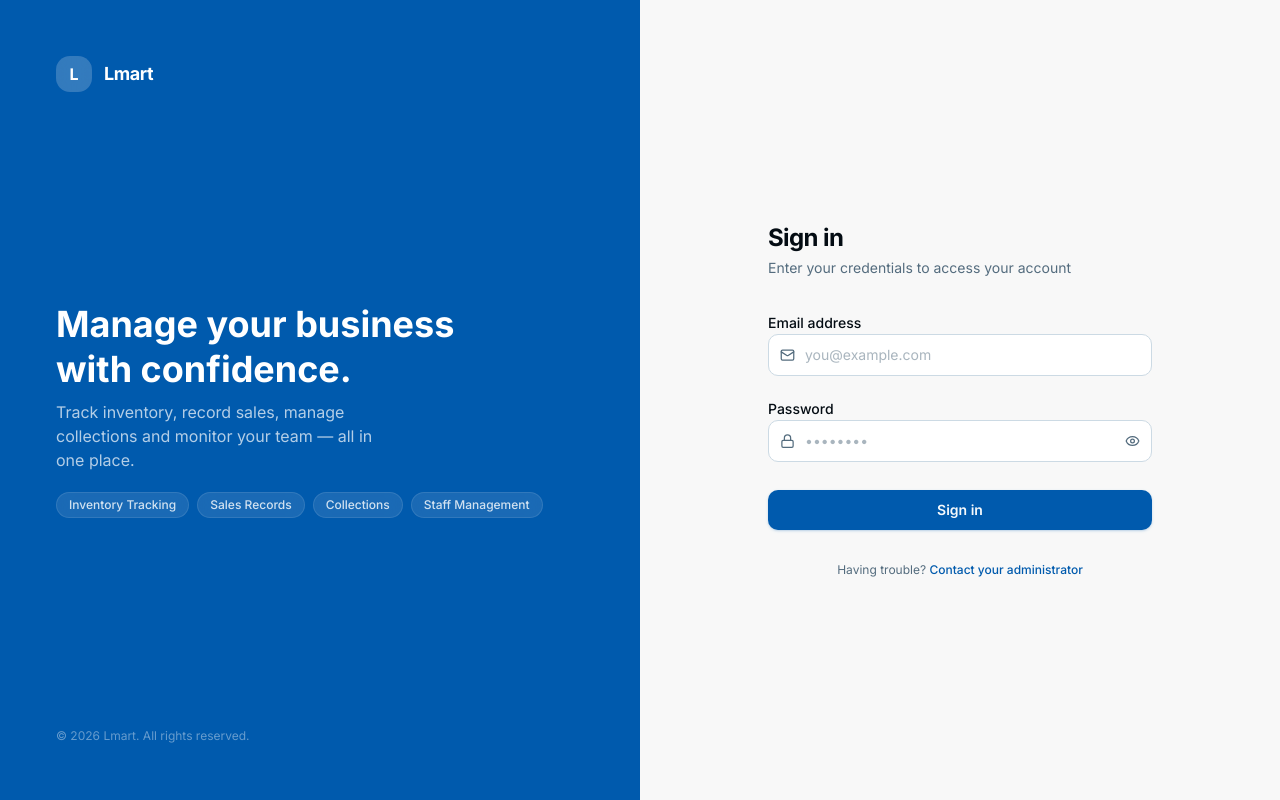
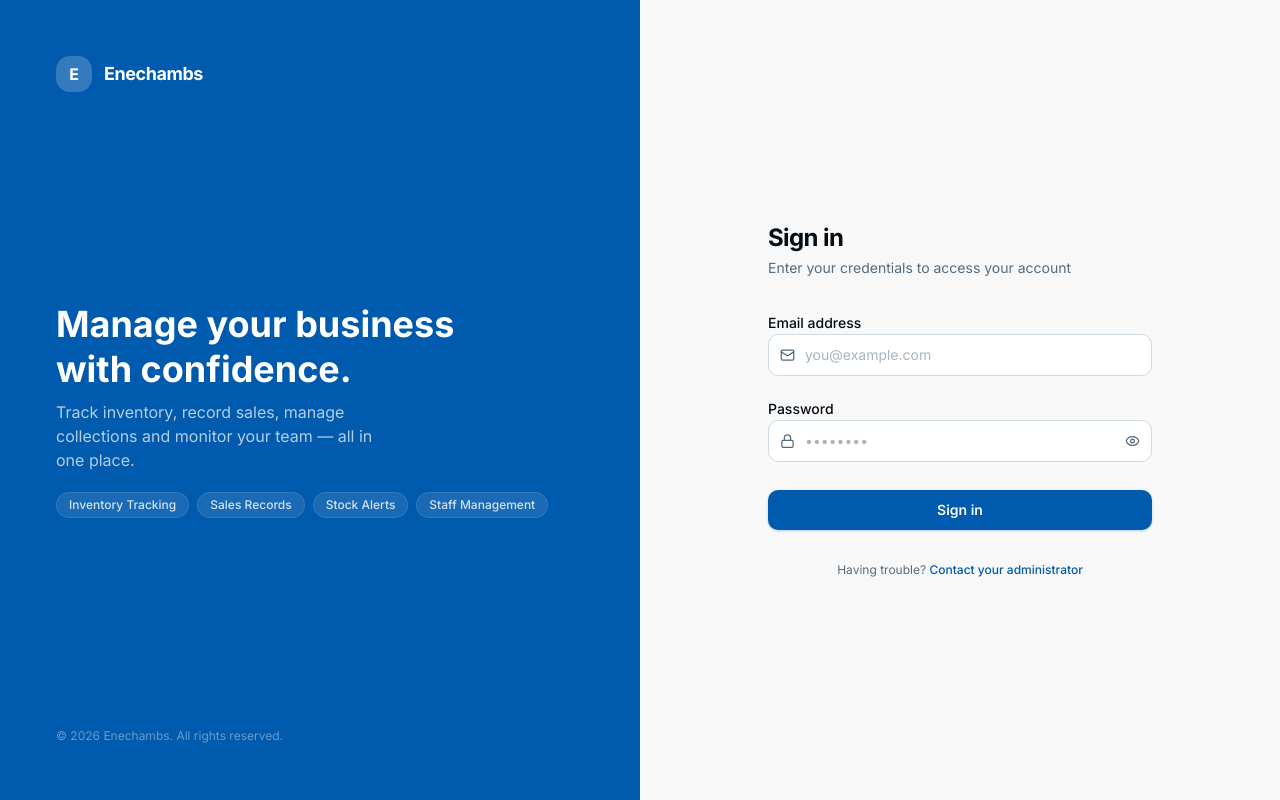
Before and after one commit to enechambs-hq/enechambs-inventory, a Next.js app: page /login in a window 1280 px wide. Built offline with nearby package versions, Linux system fonts and the light colour scheme; no server answers.

Commit message:
feat: rebrand UI from Lmart to Enechambs across all pages and components

```diff
--- a/package.json
+++ b/package.json
@@ -1,5 +1,5 @@
 {
-  "name": "lmart-inventory",
+  "name": "enechambs-inventory",
   "version": "0.1.0",
   "private": true,
   "scripts": {
--- a/src/app/(auth)/login/page.tsx
+++ b/src/app/(auth)/login/page.tsx
@@ -70,10 +70,10 @@ export default function LoginPage() {
         {/* Logo */}
         <div className="flex items-center gap-3">
           <div className="w-9 h-9 rounded-xl bg-white/20 flex items-center justify-center backdrop-blur-sm">
-            <span className="text-white font-black text-base">L</span>
+            <span className="text-white font-black text-base">E</span>
           </div>
           <span className="text-white font-bold text-lg tracking-tight">
-            Lmart
+            Enechambs
           </span>
         </div>
 
@@ -96,7 +96,7 @@ export default function LoginPage() {
             {[
               "Inventory Tracking",
               "Sales Records",
-              "Collections",
+              "Stock Alerts",
               "Staff Management",
             ].map((feature) => (
               <span
@@ -111,7 +111,7 @@ export default function LoginPage() {
 
         {/* Bottom tagline */}
         <p className="text-white/40 text-xs">
-          © {new Date().getFullYear()} Lmart. All rights reserved.
+          © {new Date().getFullYear()} Enechambs. All rights reserved.
         </p>
       </div>
 
@@ -121,11 +121,11 @@ export default function LoginPage() {
         <div className="flex flex-col items-center mb-8 md:hidden">
           <div className="w-12 h-12 rounded-2xl bg-primary flex items-center justify-center mb-3 shadow-lg shadow-primary/30">
             <span className="text-primary-foreground font-black text-xl">
-              L
+              E
             </span>
           </div>
           <h1 className="text-xl font-bold tracking-tight text-foreground">
-            Lmart
+            Enechambs
           </h1>
           <p className="text-xs text-muted-foreground mt-0.5">
             Management System
--- a/src/app/(inventory)/customers/page.tsx
+++ b/src/app/(inventory)/customers/page.tsx
@@ -109,7 +109,7 @@ function BroadcastModal({ onClose }: { onClose: () => void }) {
                 type="text"
                 value={senderName}
                 onChange={(e) => setSenderName(e.target.value)}
-                placeholder="e.g. LMart Team"
+                placeholder="e.g. Enechambs Team"
                 className="w-full px-3 py-2 rounded-lg border border-border bg-background text-sm focus:outline-none focus:ring-2 focus:ring-ring"
               />
             </div>
--- a/src/app/(inventory)/layout.tsx
+++ b/src/app/(inventory)/layout.tsx
@@ -50,7 +50,7 @@ export default function InventoryLayout({ children }: { children: React.ReactNod
         </div>
         <h2 className="text-[18px] font-bold tracking-tight mb-2">Not available on mobile</h2>
         <p className="text-sm text-muted-foreground max-w-xs">
-          Lmart is designed for tablets and desktops. Please open it on a device with a larger screen.
+          Enechambs is designed for tablets and desktops. Please open it on a device with a larger screen.
         </p>
       </div>
 
--- a/src/app/layout.tsx
+++ b/src/app/layout.tsx
@@ -11,8 +11,8 @@ const inter = Inter({
 });
 
 export const metadata: Metadata = {
-  title: 'Lmart Inventory',
-  description: 'Lmart staff inventory management',
+  title: 'Enechambs Inventory',
+  description: 'Enechambs Food inventory management',
 };
 
 export default function RootLayout({
--- a/src/components/layout/StaffGuide.tsx
+++ b/src/components/layout/StaffGuide.tsx
@@ -67,14 +67,14 @@ function GettingStarted() {
       <SectionHeading icon={BookOpen} title="Getting Started" />
 
       <p className="text-sm text-muted-foreground leading-relaxed">
-        Welcome to <strong className="text-foreground">Lmart</strong> — your all-in-one business management platform. Whether you're recording a sale, tracking inventory, or managing customer credit, everything you need lives right here. Let's get you up to speed! 🎉
+        Welcome to <strong className="text-foreground">Enechambs</strong> — your all-in-one business management platform. Whether you're recording a sale, tracking inventory, or managing customer credit, everything you need lives right here. Let's get you up to speed! 🎉
       </p>
 
       <Tip>You only need your email and password to get in. If you haven't set a password yet, check your email for a setup link from your admin.</Tip>
 
       <H3>Logging In</H3>
       <div className="space-y-3">
-        <Step n={1} text="Go to the Lmart login page." />
+        <Step n={1} text="Go to the Enechambs login page." />
         <Step n={2} text="Enter your work email address and your password." />
         <Step n={3} text="Hit Sign In — you'll land on your home page automatically." />
       </div>
@@ -211,7 +211,7 @@ function SalesGuide() {
         <Step n={4} text='Choose the condition: "New" for brand-new items, "Used" for pre-owned.' />
         <Step n={5} text="Start typing the customer's name — a dropdown will suggest returning customers. Select one to auto-fill their phone and email." />
         <Step n={6} text="If it's a new customer, finish typing their name, then enter their 11-digit phone number and optionally their email." />
-        <Step n={7} text='"Account Paid To" — enter the bank account or payment method the customer paid into (e.g. Lmart company, personal account name, POS).' />
+        <Step n={7} text='"Account Paid To" — enter the bank account or payment method the customer paid into (e.g. Enechambs company, personal account name, POS).' />
         <Step n={8} text='If this sale is to a wholesale vendor, tick "Mark as Vendor sale" at the bottom of the form.' />
         <Step n={9} text='"Record Sale" — the item status switches to Sold and a receipt is generated.' />
       </div>
@@ -220,7 +220,7 @@ function SalesGuide() {
 
       <H3>Returning Customer Auto-fill</H3>
       <p className="text-sm text-muted-foreground leading-relaxed">
-        When you type a customer's name in the Customer Name field, Lmart searches existing customers and shows suggestions after 2 characters. Selecting a suggestion fills in their phone number, email, and vendor status automatically — saving you time and reducing typos.
+        When you type a customer's name in the Customer Name field, Enechambs searches existing customers and shows suggestions after 2 characters. Selecting a suggestion fills in their phone number, email, and vendor status automatically — saving you time and reducing typos.
       </p>
       <Tip>Customer names auto-capitalise as you type — no need to worry about case.</Tip>
 
@@ -298,7 +298,7 @@ function CreditsGuide() {
       <SectionHeading icon={CreditCard} title="Credits" />
 
       <p className="text-sm text-muted-foreground leading-relaxed">
-        A <strong className="text-foreground">credit</strong> in Lmart means a customer has taken a product and is paying for it over time — in instalments or after a delay. The Credits page helps you track exactly how much each customer owes and how much they've paid.
+        A <strong className="text-foreground">credit</strong> in Enechambs means a customer has taken a product and is paying for it over time — in instalments or after a delay. The Credits page helps you track exactly how much each customer owes and how much they've paid.
       </p>
 
       <Tip>Credits are different from collections. A credit always involves partial or deferred payment tracking. Collections focus on whether the item is returned.</Tip>
@@ -356,7 +356,7 @@ function MyAccountGuide() {
       <SectionHeading icon={User} title="My Account" />
 
       <p className="text-sm text-muted-foreground leading-relaxed">
-        Your account is how Lmart knows who's doing what. Every sale, credit, and collection you record is linked to your name — so keeping your account secure matters.
+        Your account is how Enechambs knows who's doing what. Every sale, credit, and collection you record is linked to your name — so keeping your account secure matters.
       </p>
 
       <H3>Logging Out</H3>
@@ -370,7 +370,7 @@ function MyAccountGuide() {
 
       <H3>Forgot Your Password?</H3>
       <p className="text-sm text-muted-foreground leading-relaxed">
-        Lmart doesn't have a self-serve password reset — your admin handles this for security reasons. Here's what to do:
+        Enechambs doesn't have a self-serve password reset — your admin handles this for security reasons. Here's what to do:
       </p>
       <div className="space-y-3">
         <Step n={1} text="Contact your admin and let them know you need a password reset." />
@@ -462,7 +462,7 @@ function CustomersVendorsGuide() {
       <SectionHeading icon={Users} title="Customers & Vendors" />
 
       <p className="text-sm text-muted-foreground leading-relaxed">
-        The <strong className="text-foreground">Customers page</strong> (admin only) gives you a full picture of everyone who has bought from Lmart. It's split into three tabs to keep retail customers and wholesale vendors clearly separated.
+        The <strong className="text-foreground">Customers page</strong> (admin only) gives you a full picture of everyone who has bought from Enechambs. It's split into three tabs to keep retail customers and wholesale vendors clearly separated.
       </p>
 
       <H3>The Three Tabs</H3>
@@ -481,7 +481,7 @@ function CustomersVendorsGuide() {
 
       <H3>What Each Row Shows</H3>
       <p className="text-sm text-muted-foreground leading-relaxed">
-        For <strong className="text-foreground">Regular Customers</strong>, you can see their total purchases, total amount spent, credit history, and when they last bought from Lmart.
+        For <strong className="text-foreground">Regular Customers</strong>, you can see their total purchases, total amount spent, credit history, and when they last bought from Enechambs.
       </p>
       <p className="text-sm text-muted-foreground leading-relaxed">
         For <strong className="text-foreground">Vendors</strong>, you see their order count, total purchase value, and when they were first added.
@@ -493,7 +493,7 @@ function CustomersVendorsGuide() {
       </p>
       <div className="space-y-3">
         <Step n={1} text='Click "Broadcast Email" in the top-right corner.' />
-        <Step n={2} text="Optionally enter a sender name (e.g. Lmart Team)." />
+        <Step n={2} text="Optionally enter a sender name (e.g. Enechambs Team)." />
         <Step n={3} text="Write a subject line and your message." />
         <Step n={4} text='"Send Broadcast" — a summary shows how many emails were delivered successfully.' />
       </div>
@@ -597,7 +597,7 @@ export default function StaffGuide() {
           <div className="px-6 py-4 border-b flex items-center justify-between shrink-0">
             <div>
               <h1 className="text-base font-bold text-foreground">Staff Guide</h1>
-              <p className="text-xs text-muted-foreground mt-0.5">Everything you need to know about Lmart</p>
+              <p className="text-xs text-muted-foreground mt-0.5">Everything you need to know about Enechambs</p>
             </div>
             <button
               onClick={() => setOpen(false)}
```
